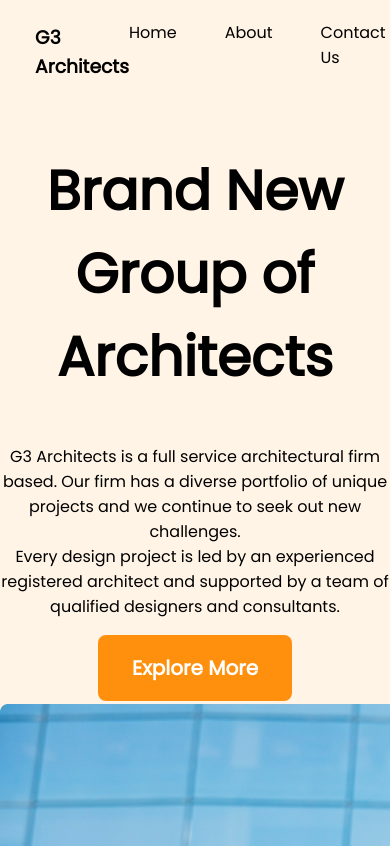
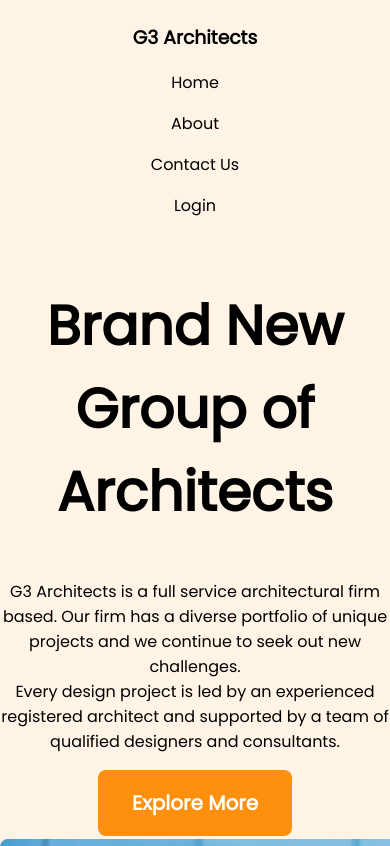
Before and after one commit to Shaifur84/G3-Architects, a plain HTML site: page index.html in a window 390 px wide. Shown: the top 846 px of the page. Drawn offline with Linux system fonts and the light colour scheme.

Commit message:
Responsive header

```diff
--- a/style.css
+++ b/style.css
@@ -186,3 +186,24 @@ header {
     padding: 3% 9%;
     background: rgba(255, 144, 14, 0.1);
 }
+
+/* ---------------------
+    Media Queries
+-----------------------*/
+
+/* Mobile Devices */
+@media only screen and (max-width:688px) {
+    .Navbar {
+        display: flex;
+        flex-direction: column;
+        text-align: center;
+        display: block;
+    }
+
+    .NavManu {
+        display: flex;
+        flex-direction: column;
+        text-align: center;
+        display: inline;
+    }
+}
```
